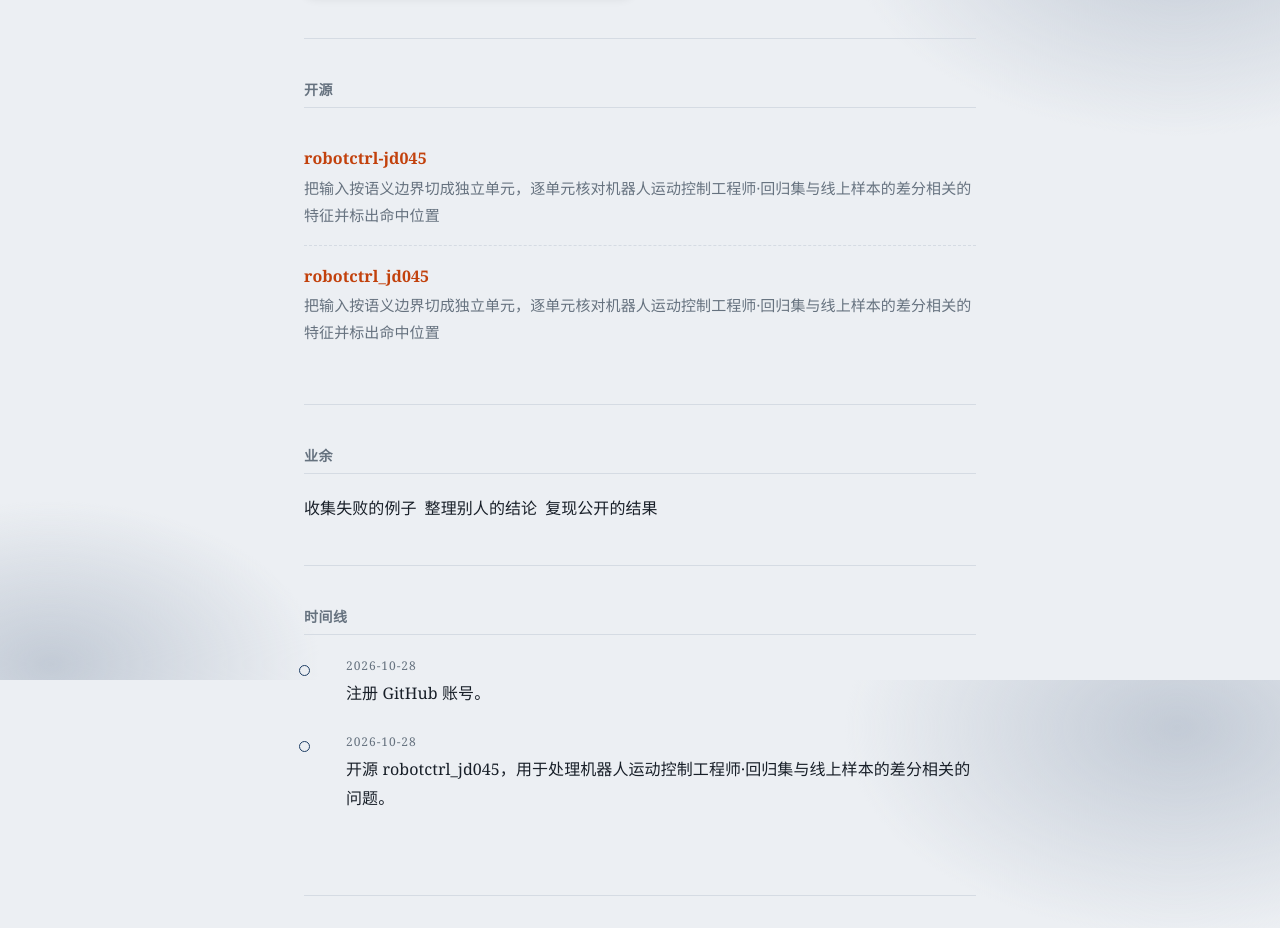
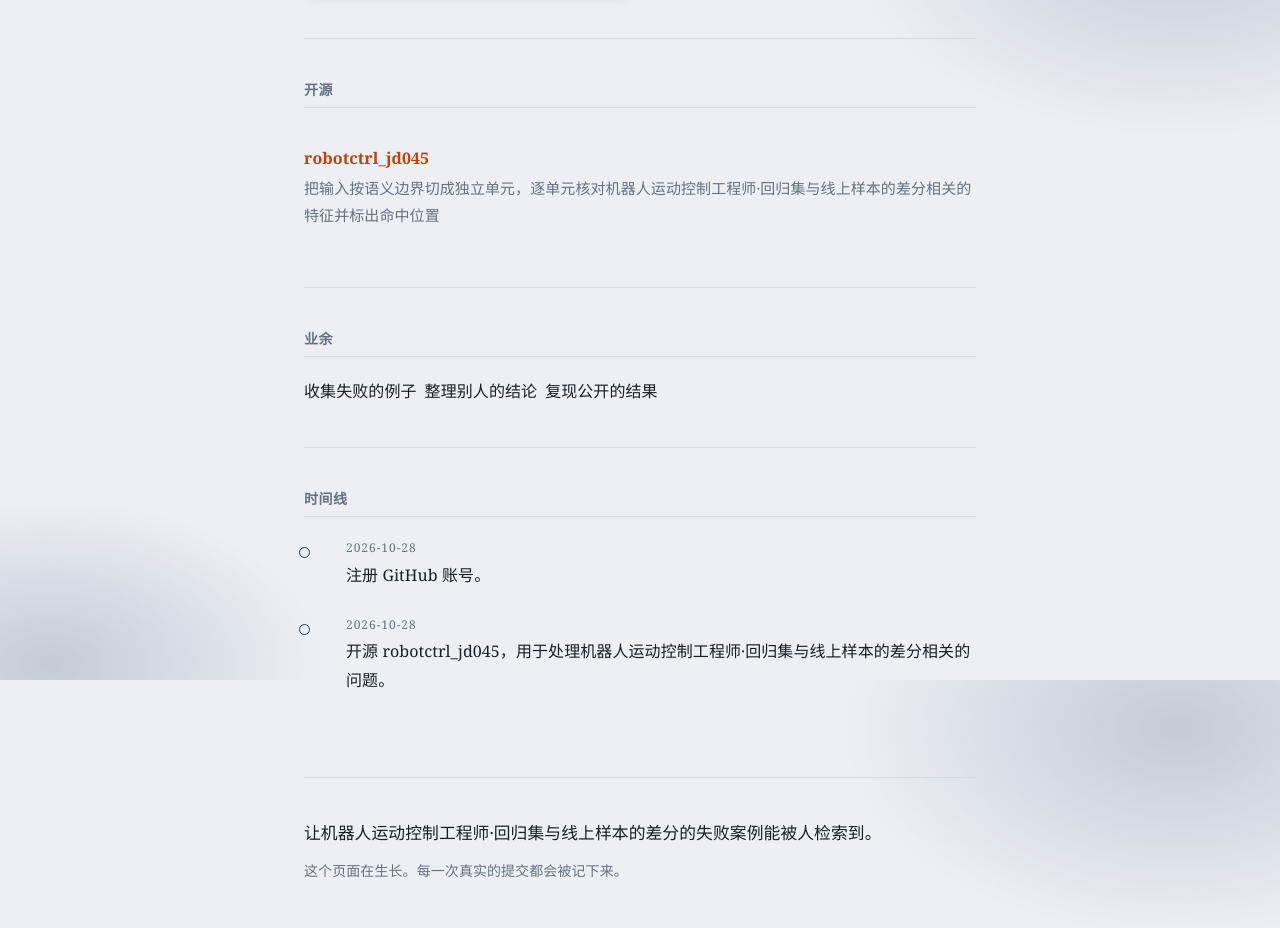
Before and after one commit to farm02gate/farm02gate.github.io, a plain HTML site: page index.html in a window 1280 px wide. Shown: the part 920-1848 px from the top of the page. Drawn offline with Linux system fonts and the light colour scheme.

Commit message:
fix: 更新个人站点

```diff
--- a/index.html
+++ b/index.html
@@ -102,9 +102,6 @@ h2{border-bottom:1px solid #d5dbe3;padding-bottom:8px;text-transform:none;letter
 <section id="work">
   <h2>开源</h2>
   <ul class="repos">
-    <li><div class="name"><a href="https://github.com/farm02gate/robotctrl-jd045" rel="noopener">robotctrl-jd045</a></div>
-      <div class="desc">把输入按语义边界切成独立单元，逐单元核对机器人运动控制工程师·回归集与线上样本的差分相关的特征并标出命中位置</div>
-    </li>
     <li><div class="name"><a href="https://github.com/farm02gate/robotctrl_jd045" rel="noopener">robotctrl_jd045</a></div>
       <div class="desc">把输入按语义边界切成独立单元，逐单元核对机器人运动控制工程师·回归集与线上样本的差分相关的特征并标出命中位置</div>
     </li>
```
